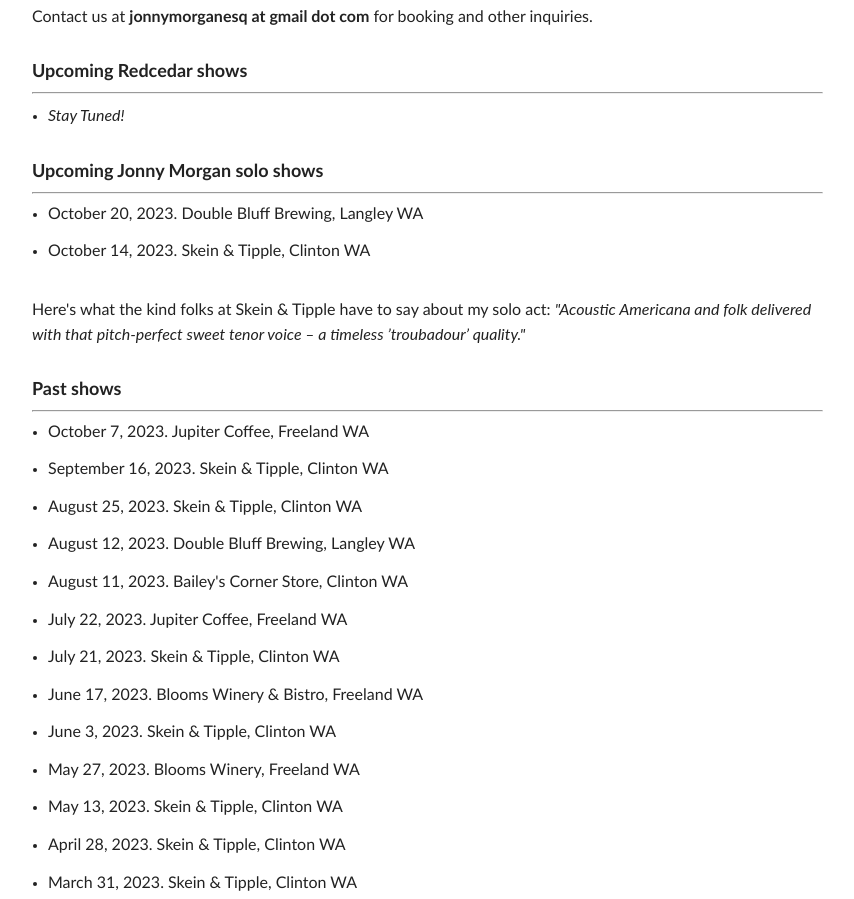
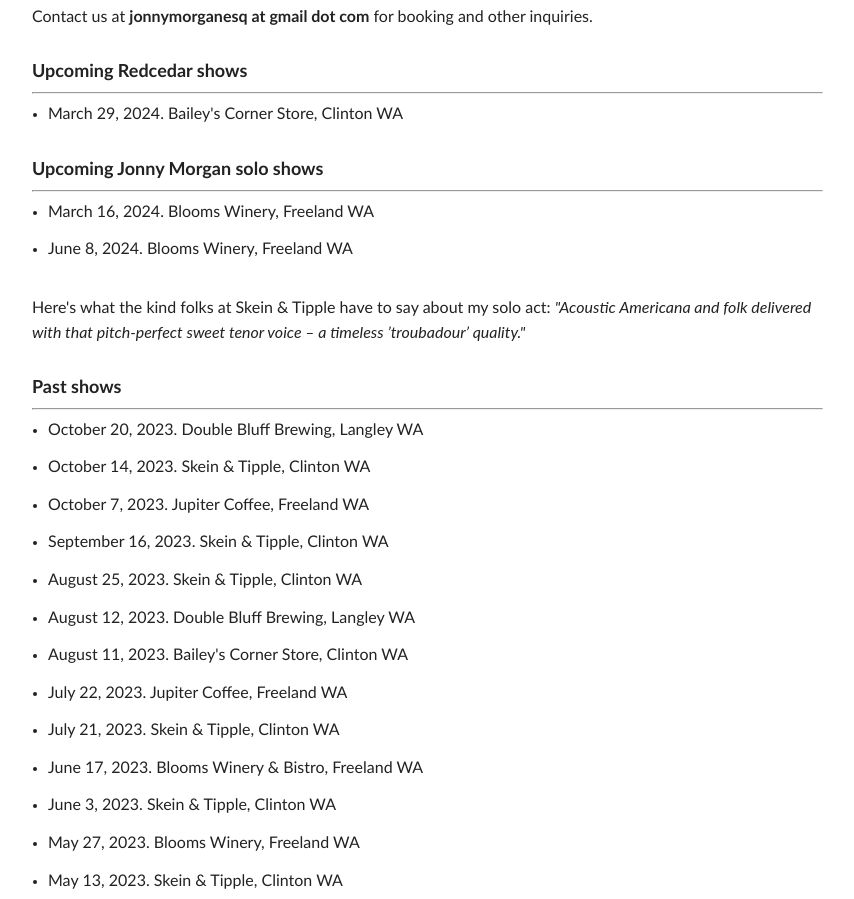
Before and after one commit to jtmorgan/jonnymorgan.github.io, a website: page index.html in a window 1280 px wide. Shown: the part 886-1785 px from the top of the page, without its empty margins (355-1209 px from the left). Drawn offline with Linux system fonts and the light colour scheme; a web font is replaced by a local one.

Commit message:
Update index.html - upcoming shows

```diff
--- a/index.html
+++ b/index.html
@@ -56,20 +56,22 @@
 					<h3>Upcoming Redcedar shows</h3>
 						<hr />
 						<ul class="publications">
-							<li><em>Stay Tuned!</em></li>
+							<li>March 29, 2024. Bailey's Corner Store, Clinton WA</li>
 						</ul>
 
 					<h3>Upcoming Jonny Morgan solo shows</h3>
 						<hr />
 						<ul class="publications">
-							<li>October 20, 2023. Double Bluff Brewing, Langley WA</li>
-							<li>October 14, 2023. Skein & Tipple, Clinton WA</li>
+							<li>March 16, 2024. Blooms Winery, Freeland WA</li>
+							<li>June 8, 2024. Blooms Winery, Freeland WA</li>
 						</ul>
 					<p>Here's what the kind folks at Skein & Tipple have to say about my solo act: <em>"Acoustic Americana and folk delivered with that pitch-perfect sweet tenor voice – a timeless ’troubadour’ quality."</em></p>
 
 					<h3>Past shows</h3>
 						<hr />
 						<ul class="publications">
+							<li>October 20, 2023. Double Bluff Brewing, Langley WA</li>
+							<li>October 14, 2023. Skein & Tipple, Clinton WA</li>
 							<li>October 7, 2023. Jupiter Coffee, Freeland WA</li>
 							<li>September 16, 2023. Skein & Tipple, Clinton WA</li>
 							<li>August 25, 2023. Skein & Tipple, Clinton WA</li>
```
